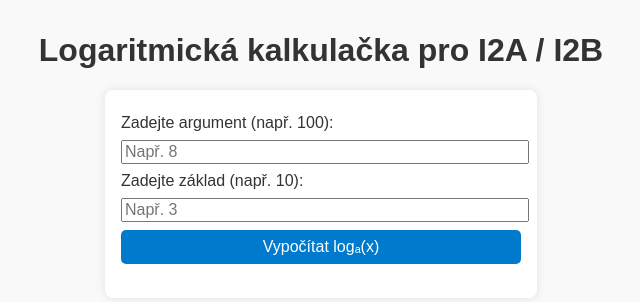
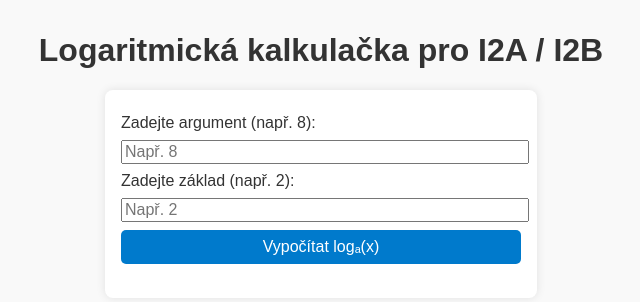
Before and after one commit to AP-Math/logarithm-calculator, a plain HTML site: page index.html in a window 1280 px wide. Shown: the full height of the page, 319-959 px from the left. Drawn offline with nearby package versions, Linux system fonts and the light colour scheme.

Commit message:
Update index.html

```diff
--- a/index.html
+++ b/index.html
@@ -52,11 +52,11 @@
 <body>
   <h1>Logaritmická kalkulačka pro I2A / I2B</h1>
   <div class="calculator">
-    <label for="value">Zadejte argument (např. 100):</label>
+    <label for="value">Zadejte argument (např. 8):</label>
     <input type="number" id="value" placeholder="Např. 8" step="any">
 
-    <label for="base">Zadejte základ (např. 10):</label>
-    <input type="number" id="base" placeholder="Např. 3" step="any">
+    <label for="base">Zadejte základ (např. 2):</label>
+    <input type="number" id="base" placeholder="Např. 2" step="any">
 
     <button onclick="calculateLog()">Vypočítat logₐ(x)</button>
 
```
